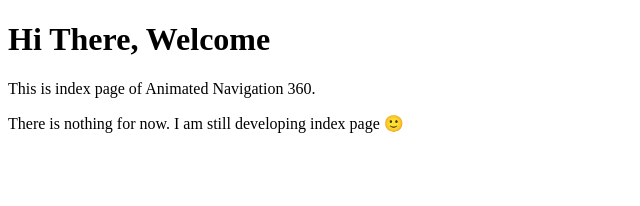
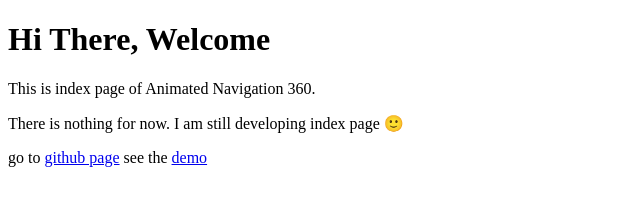
Before and after one commit to bb7hn/AnimatedNavigation360, a plain HTML site: page index.html in a window 1280 px wide. Shown: the whole page, without its empty margins (0-640 px from the left). Drawn offline with Linux system fonts and the light colour scheme.

Commit message:
edit index.html

```diff
--- a/index.html
+++ b/index.html
@@ -14,5 +14,9 @@
     <p>
         There is nothing for now. I am still developing index page 🙂
     </p>
+    <p>
+        go to <a href="https://github.com/bb7hn/AnimatedNavigation360/">github page</a>
+        see the <a href="example.html">demo</a>
+    </p>
 </body>
 </html>
```
